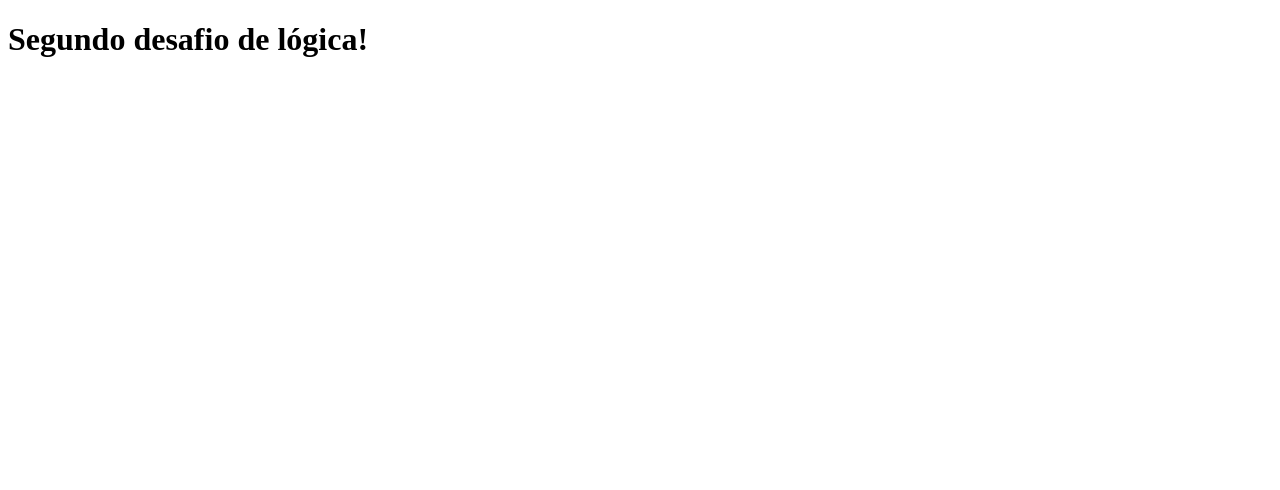
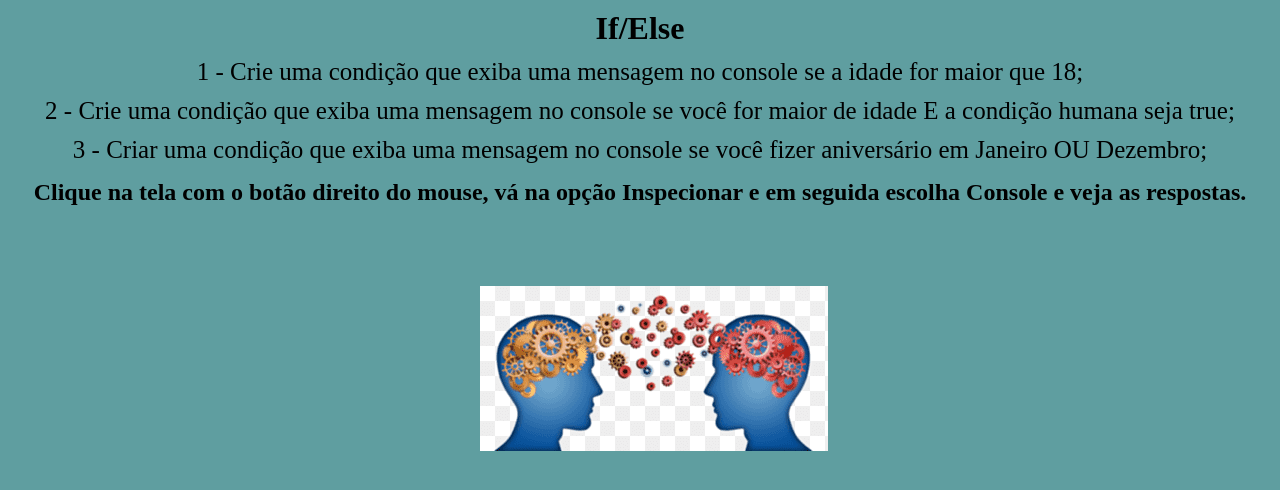
Before and after one commit to ThaisDavilla/logicaDesafio2, a plain HTML site: page index.html in a window 1280 px wide. Drawn offline with Linux system fonts and the light colour scheme.

Commit message:
Correção da questão 2. Inclusão de estilo. Adição de p, h2 e imagem.

```diff
--- a/index.html
+++ b/index.html
@@ -4,10 +4,17 @@
   <meta charset="UTF-8">
   <meta http-equiv="X-UA-Compatible" content="IE=edge">
   <meta name="viewport" content="width=device-width, initial-scale=1.0">
-  <title>Desafio de Lógica 2</title>
+  <link rel="stylesheet" href="style.css">
+  <title>Segundo desafio de Lágica</title>
 </head>
 <body>
-  <h1>Segundo desafio de lógica!</h1>
+  <h1>If/Else</h1>
+  <p>1 - Crie uma condição que exiba uma mensagem no console se a idade for maior que 18;</p>
+  <p>2 - Crie uma condição que exiba uma mensagem no console se você for maior de idade E a condição humana seja true;</p>
+  <p>3 - Criar uma condição que exiba uma mensagem no console se você fizer aniversário em Janeiro OU Dezembro;
+  </p>
+  <h2>Clique na tela com o botão direito do mouse, vá na opção Inspecionar e em seguida escolha Console e veja as respostas.</h2>
+  <img src="img/engrenagens.png" alt="Desenho da silhueta de duas pessoas compartartilhando engrenagens pela cabeça.">
 
   <script src="script.js"></script>
 </body>
--- a/script.js
+++ b/script.js
@@ -1,15 +1,23 @@
-let idade=19
-if (idade >=18){
+let idade = 19
+if (idade >= 18) {
   console.log('Acesso Liberado!')
 }
 
-let quantosAnos=22
-console.log (quantosAnos >=18, 'Ok. Você está liberado!')
+let quantosAnos = 22
+let naoRobo = true
+if (quantosAnos >= 18 && naoRobo == true){
+  console.log('Ok. Pode acessar!')
+}
+else{
+  console.log('Acesso negado.')
+}
 
-let mesAniversário='Janeiro'
-if(mesAniversário == 'Janeiro' || mesAniversário == 'Dezembro'){
+
+
+  let mesAniversário = 'Janeiro'
+if (mesAniversário == 'Janeiro' || mesAniversário == 'Dezembro') {
   console.log('Oba! Em breve assopraremos velinhas!')
 }
-else{
+else {
   console.log('Vamos esperar um pouco mais para cantar parabéns pra você!')
 }
--- a/style.css
+++ b/style.css
@@ -1,4 +1,25 @@
-let idade = 19
-if (idade >= 18){
-  console.log ('Acesso liberado!')
+*{
+  margin: 0;
+  padding: 0;
+  box-sizing: border-box;
 }
+body{
+  background-color: cadetblue;
+}
+h1{
+  text-align: center;
+  margin-top: 10px;
+}
+p{
+  text-align: center;
+  margin-top: 11px;
+  font-size: 25px;
+}
+h2{
+  text-align: center;
+  margin-top: 15px;
+}
+img{
+  margin-left: 30em;
+  margin-top: 5em;
+}
```
Also changed, not shown: img/engrenagens.png (added), img/png-clipart-logical-reasoning-arrazoibide-learning-motor-skill-lovers-game-shape-thumbnail.png (added).
